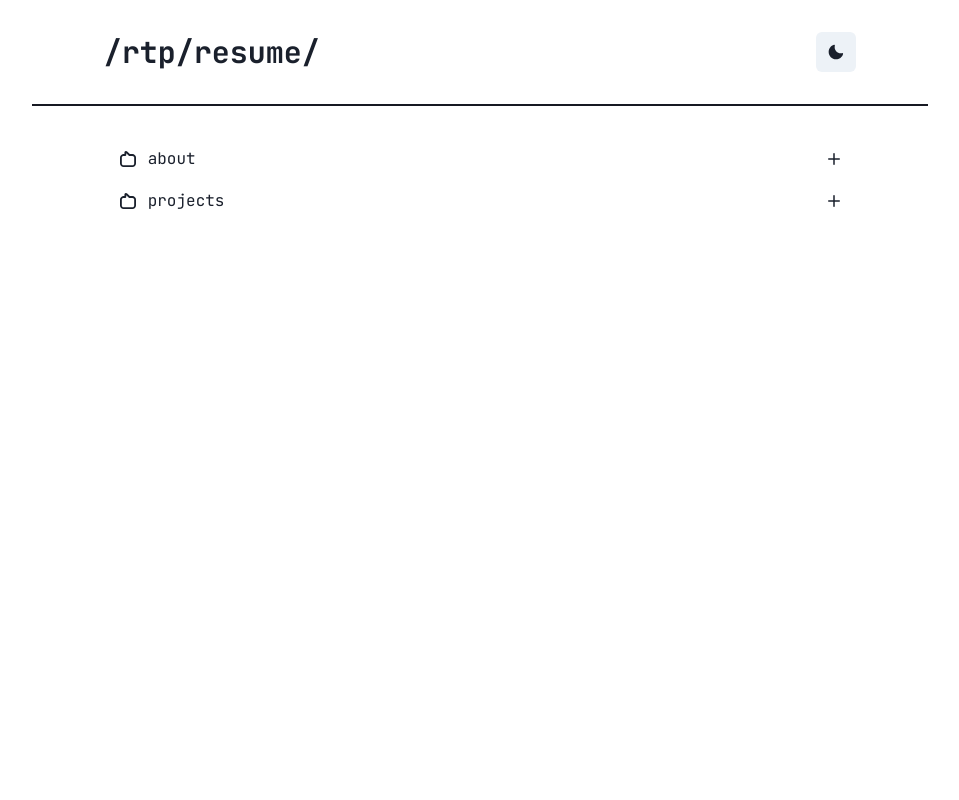
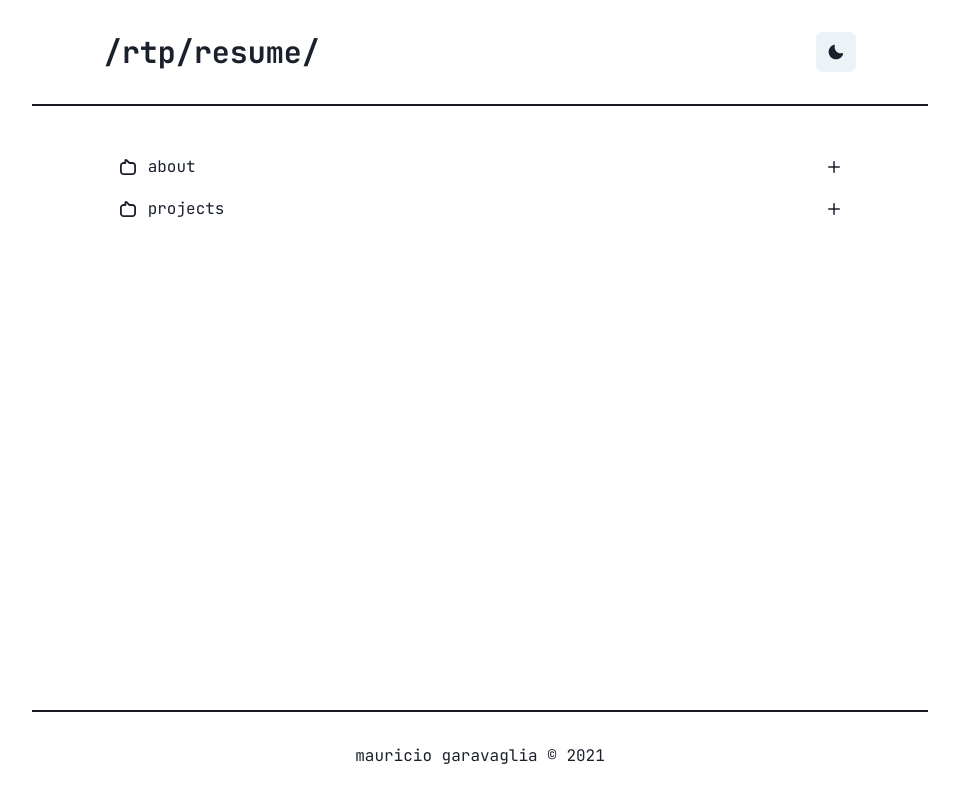
Before and after one commit to maruxan/training-resume, a React (Vite) app: page / in a window 1280 px wide. Shown: the whole page, without its empty margins (160-1119 px from the left). Built offline with nearby package versions, Linux system fonts and the light colour scheme.

Commit message:
feat(app): app layout

```diff
--- a/src/App.jsx
+++ b/src/App.jsx
@@ -1,18 +1,21 @@
 import * as React from 'react';
-import { ChakraProvider, Box } from '@chakra-ui/react';
+import { ChakraProvider, VStack, Spacer } from '@chakra-ui/react';
 
 import theme from './style/theme.js';
 
 import Header from './components/Header/Header.jsx';
 import Explorer from './components/Explorer/Explorer.jsx';
+import Footer from './components/Footer/Footer.jsx';
 
 function App() {
   return (
     <ChakraProvider theme={theme}>
-      <Box maxW="4xl" mx="auto">
+      <VStack align="stretch" maxW="4xl" mx="auto" minH="100vh">
         <Header />
         <Explorer />
-      </Box>
+        <Spacer />
+        <Footer />
+      </VStack>
     </ChakraProvider>
   );
 }
```
